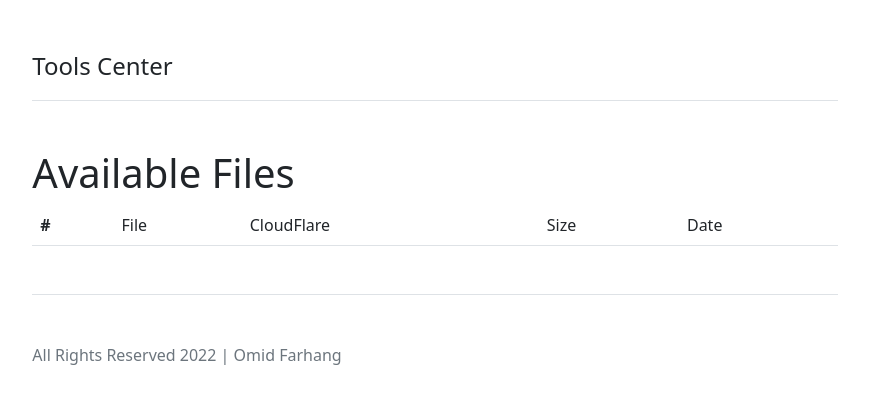
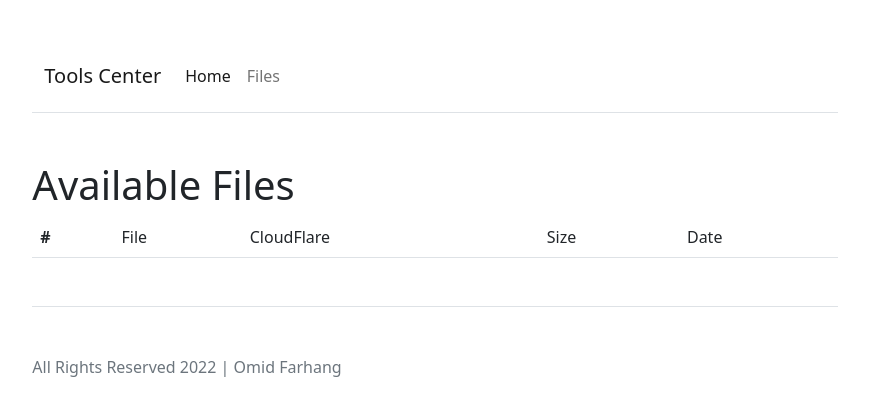
Before and after one commit to omidfarhang/tools.omid.dev, a PHP site: page /files.php in a window 1280 px wide. Shown: the top 416 px of the page, without its empty margins (205-1074 px from the left). Run offline with PHP 8.4, Linux system fonts and the light colour scheme.

Commit message:
fix other files to use partials

```diff
--- a/files.php
+++ b/files.php
@@ -12,11 +12,7 @@
 
 <body>
 <div class="col-lg-8 mx-auto p-4 py-md-5">
-  <header class="d-flex align-items-center pb-3 mb-5 border-bottom">
-    <a href="/" class="d-flex align-items-center text-dark text-decoration-none">
-      <span class="fs-4">Tools Center</span>
-    </a>
-  </header>
+<?php include_once 'includes/header.php' ?>
 
   <main>
     <h1>Available Files</h1>
@@ -59,9 +55,7 @@
     </tbody>
     </table>
     </main>
-  <footer class="pt-5 my-5 text-muted border-top">
-    All Rights Reserved 2022 | Omid Farhang
-  </footer>
+    <?php include_once 'includes/footer.php' ?>
 </div>
     <script src="assets/js/jquery-3.4.1.min.js"></script>
     <script src="assets/js/bootstrap.bundle.min.js" integrity="sha384-u1OknCvxWvY5kfmNBILK2hRnQC3Pr17a+RTT6rIHI7NnikvbZlHgTPOOmMi466C8" crossorigin="anonymous"></script>
--- a/includes/header.php
+++ b/includes/header.php
@@ -1,5 +1,4 @@
-<header class="d-flex align-items-center pb-3 mb-5 border-bottom">
-    <nav class="navbar navbar-expand-lg navbar-light bg-light">
+    <nav class="navbar navbar-expand-lg navbar-light pb-3 mb-5 border-bottom">
         <div class="container-fluid">
             <a class="navbar-brand" href="#">Tools Center</a>
             <button class="navbar-toggler" type="button" data-bs-toggle="collapse" data-bs-target="#navbarSupportedContent" aria-controls="navbarSupportedContent" aria-expanded="false" aria-label="Toggle navigation">
@@ -28,4 +27,3 @@
             </div>
         </div>
     </nav>
-</header>
--- a/index.php
+++ b/index.php
@@ -66,9 +66,6 @@
     </form>
     </main>
     <?php include_once 'includes/footer.php' ?>
-  <footer class="pt-5 my-5 text-muted border-top">
-    All Rights Reserved 2022 | Omid Farhang
-  </footer>
 </div>
     <script type="text/javascript" src="https://www.dropbox.com/static/api/2/dropins.js" id="dropboxjs" data-app-key="gnls7njehojr4u4"></script>
     <script src="assets/js/jquery-3.4.1.min.js"></script>
```
